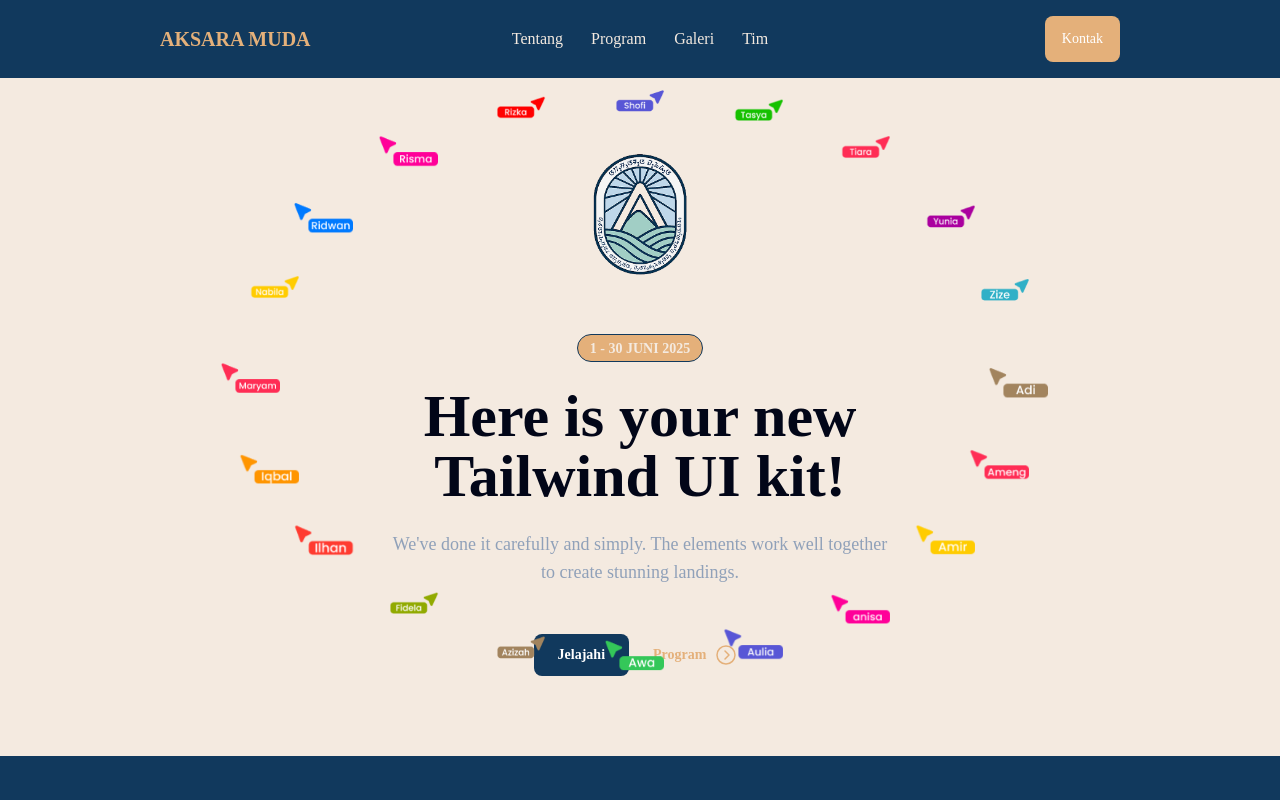
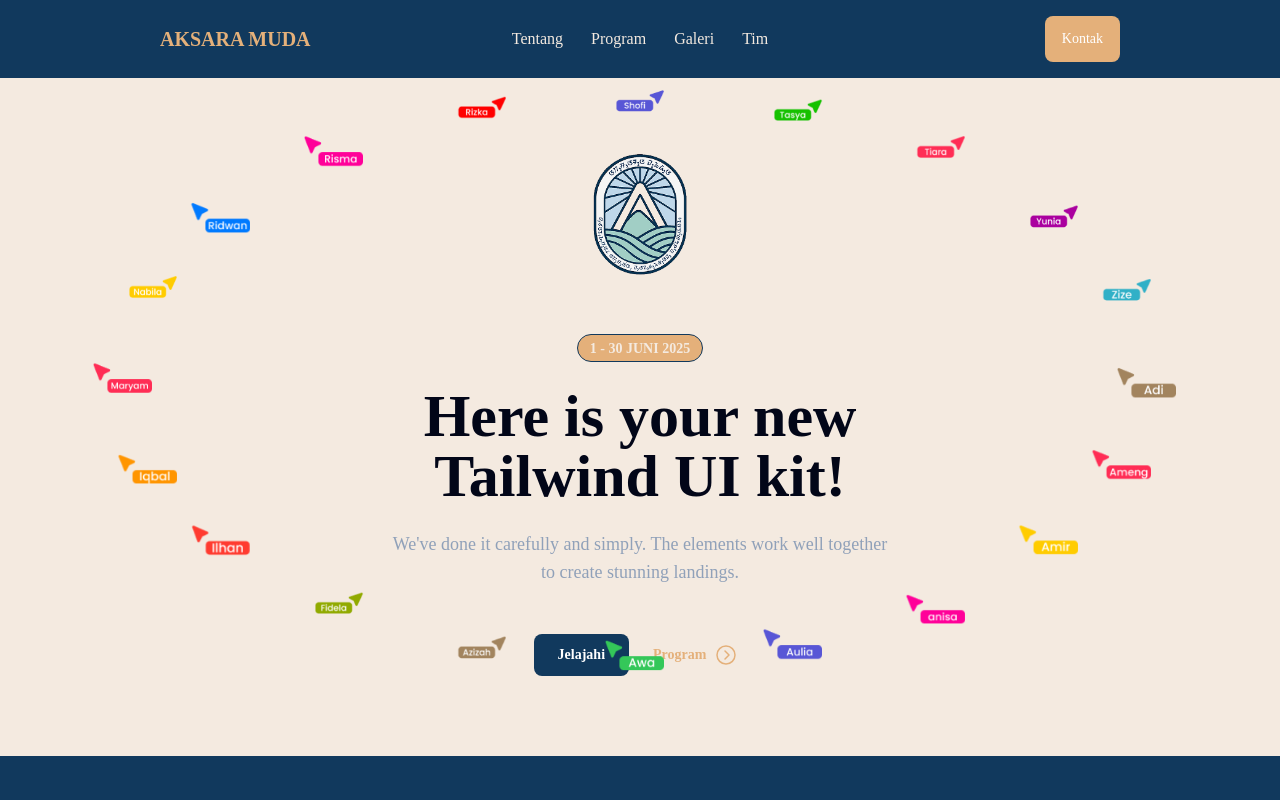
Before and after one commit to Ilhanhj/aksara-muda-website, a website: page index.html in a window 1280 px wide. Shown: the top 800 px of the page. Drawn offline with nearby package versions, Linux system fonts and the light colour scheme.

Commit message:
fixing js

```diff
--- a/index.html
+++ b/index.html
@@ -681,7 +681,7 @@
             'nabila.png', 'ridwan.png', 'risma.png', 'rizka.png', 'shofi.png',
             'tasya.png', 'tiara.png', 'yunia.png', 'zize.png'];
         const hero = document.querySelector('.hero-section');
-        const radiusX = window.innerWidth * 0.30;
+        const radiusX = window.innerWidth * 0.40;
         const radiusY = window.innerHeight * 0.35;
 
         const elements = [];
```
